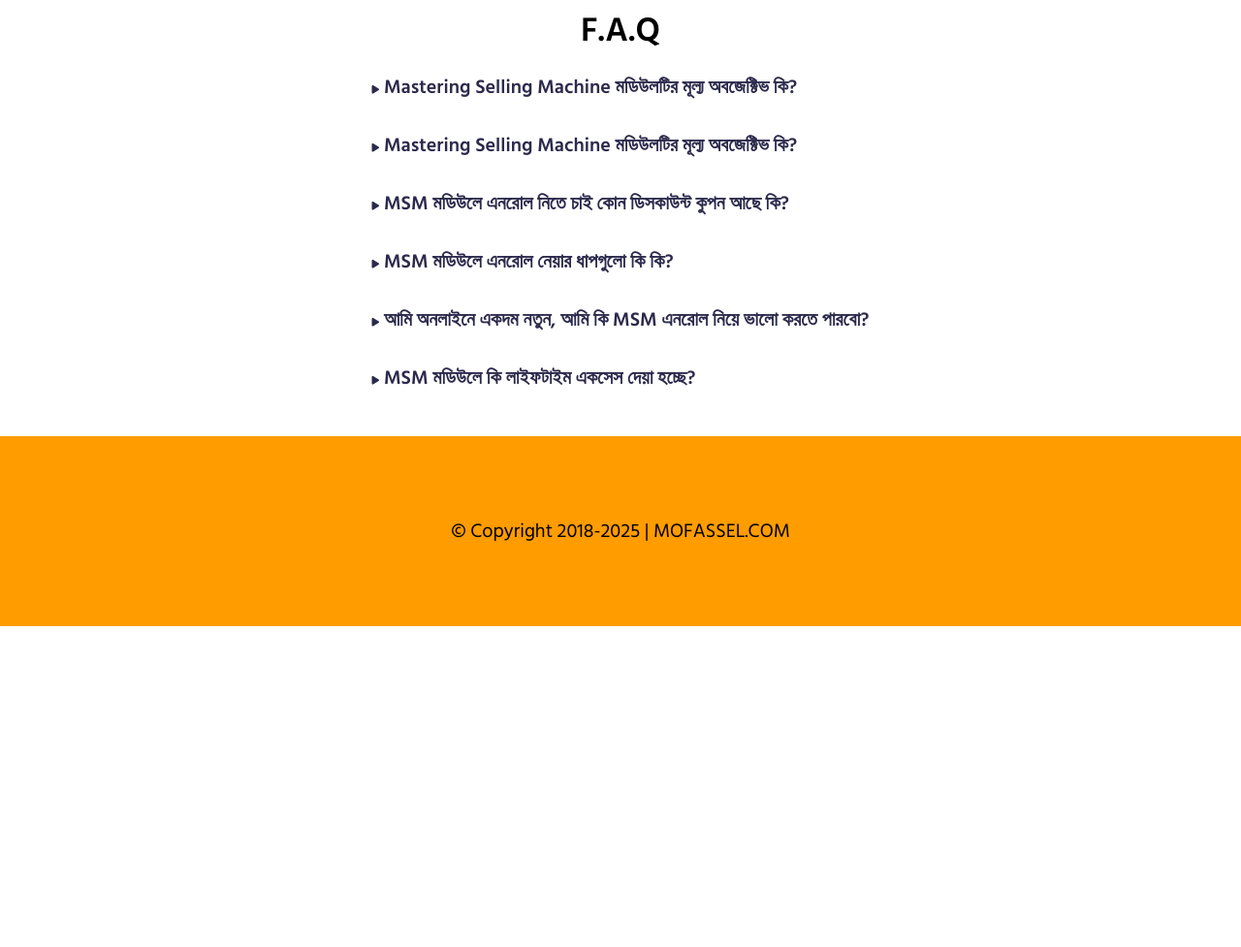
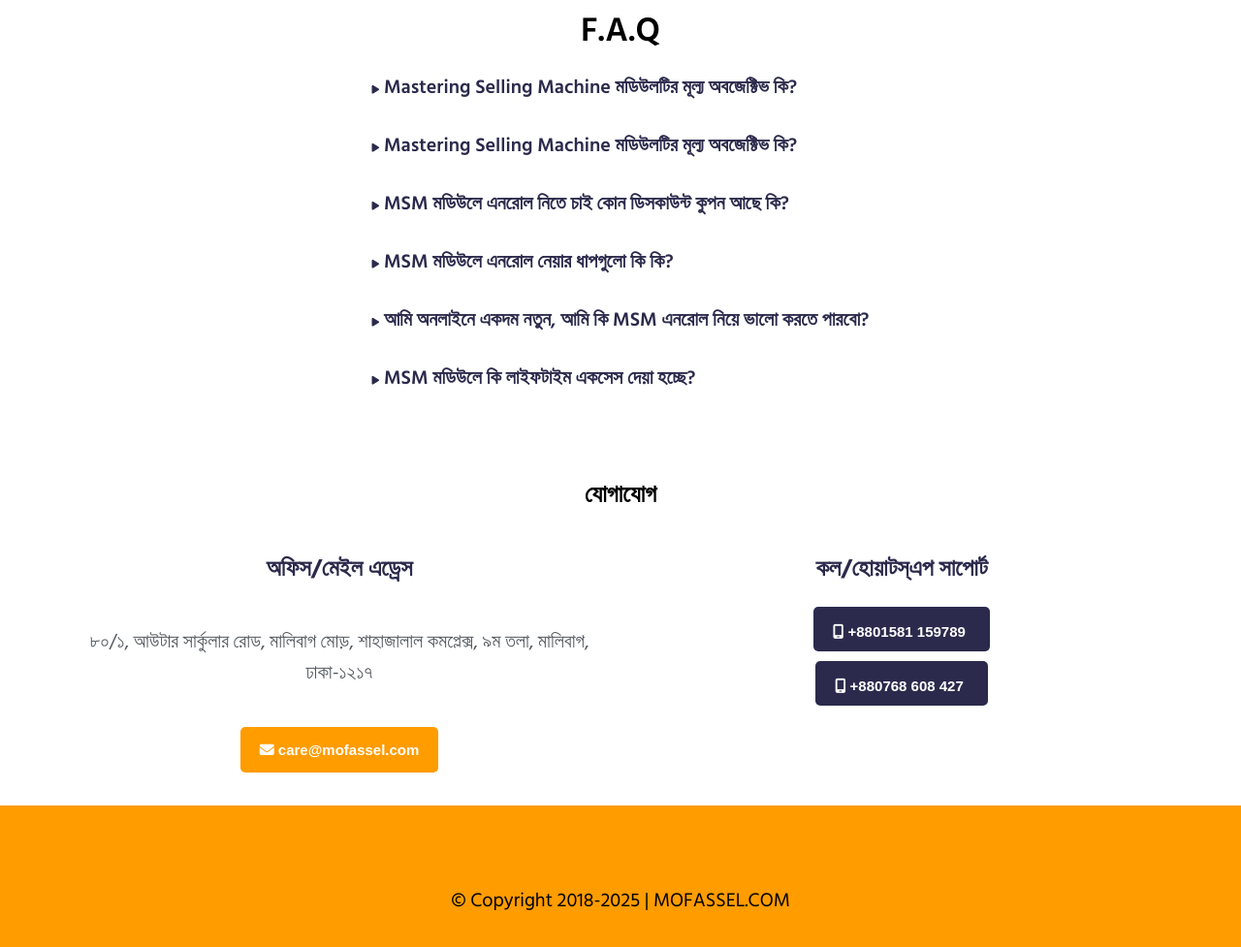
Before and after one commit to afruzaakter/mofassel.com-html-css-project, a plain HTML site: page index.html in a window 1280 px wide. Shown: the part 4855-5832 px from the top of the page at 97% size. Before the commit the page ends 5501 px from the top, so only its background shows below. Drawn offline with Linux system fonts and the light colour scheme.

Commit message:
media query header, section 1,2,3 done

```diff
--- a/index.html
+++ b/index.html
@@ -228,6 +228,24 @@
                     </ul>
                 </div>
              </section>
+             <!-- --------- যোগাযোগ section ---------  -->
+             <section>
+                <h1 class="contact"> যোগাযোগ</h1>
+                <div class="contact-card">
+                    <div class="email-card">
+                        <h1 class="email-contact-title">অফিস/মেইল এড্রেস</h1>
+                        <p class="email-contact-text">৮০/১, আউটার সার্কুলার রোড, মালিবাগ মোড়, শাহাজালাল কমপ্লেক্স, ৯ম তলা, মালিবাগ, ঢাকা-১২১৭</p>
+                        <button class="email-contact-button"> <i class="fa-solid fa-envelope"></i> care@mofassel.com</button>
+                    </div>
+                    <div class="email-card">
+                        <h1 class="mobile-contact-title">কল/হোয়াটস্‌এপ সাপোর্ট</h1>
+                       <div class="contact-button">
+                        <button class="mobile-contact-button"> <i class="fa-solid fa-mobile-screen"></i> +8801581 159789</button> <br>
+                        <button class="mobile-contact-button"> <i class="fa-solid fa-mobile-screen"></i> +880768 608 427</button>
+                       </div>
+                    </div>
+                </div>
+             </section>
     </main>
     <footer class="header-banner footer">
        <p class="copyright"> &#169 Copyright 2018-2025 | MOFASSEL.COM</p>
--- a/style.css
+++ b/style.css
@@ -371,6 +371,63 @@
 .FAQ-text li i{
     font-size: 10px;
 }
+/* --------- যোগাযোগ section ---------  --  */
+.contact{
+    font-size: 25px;
+    line-height: 1.3em;
+    font-weight: 600;
+    text-align: center;
+    margin: 15px 0px 40px 0px;
+}
+.contact-card{
+    display: flex;
+    justify-content: center;
+    align-items: center;
+    gap: 20px;
+}
+.email-card{
+    width: 560px;
+    height: 234px;
+    text-align: center;
+}
+
+.email-contact-title{
+  color: #2B2A4C;
+  margin-bottom: 40px;
+}
+.email-contact-text{
+    color: #54595F;
+    font-size: 20px;
+    font-weight: 400;
+    margin-bottom: 40px;
+}
+.email-contact-button{
+   background-color: #FF9C00;
+   border: none;
+   padding: 15px 20px;
+   border-radius: 5px;
+   color: #ffffff;
+   font-weight: bold;
+   font-size: 15px;
+}
+
+.mobile-contact-title{
+    color: #2B2A4C;
+    margin-bottom: 20px;
+}
+.mobile-contact-button{
+    background-color: #2B2A4C;
+    border: none;
+    padding: 17px 25px 12px 20px;
+    border-radius: 5px;
+    color: #ffffff;
+    font-weight: bold;
+    font-size: 15px;
+    margin-bottom: 10px;
+ }
+ .contact-button{
+   margin-bottom: 15px;
+ }
 /* ---- footer part ----------- */
 .footer{
     display: flex;
@@ -380,3 +437,52 @@
 .copyright{
     font-size: 20px;
 }
+/* ================================================= */
+  /* Media query for mobile devices */
+  @media (max-width: 768px) and (min-width: 360px){
+    /* --- Header Section -------- */
+    .header-text {
+        font-size: 18px; /* Reduce font size for smaller screens */
+    }
+    .hour {
+        font-size: 14px; /* Reduce font size for smaller screens */
+    }
+ /* ------------ section 1---------- */
+ .services{
+    display: flex;
+    flex-direction: column;
+    padding: 10px;
+ }
+ .selling-page{
+    width: 390px;
+ }
+ .selling-title {
+    font-size: 24px;
+}
+.selling-description {
+    font-size: 16px;
+}
+.selling-description-2 {
+    font-size: 14px;
+}
+.enroll-button {
+    font-size: 18px;
+}
+/* <!-- ----section-2 সেলিং মেশিন কার জন্য ----- --> */
+.business-services{
+ display: flex;
+ flex-direction: column;
+ justify-content: center;
+
+}
+.business-description{
+    width: 370px;
+}
+
+/* <---section-3 সেলিং মেশিন সিক্রেটস্‌ সমূহ, যা আপনাকে জানতেই হবে----- --> */
+.secret{
+    display: grid;
+    grid-template-columns: repeat(1,1fr);
+}
+
+}
```
